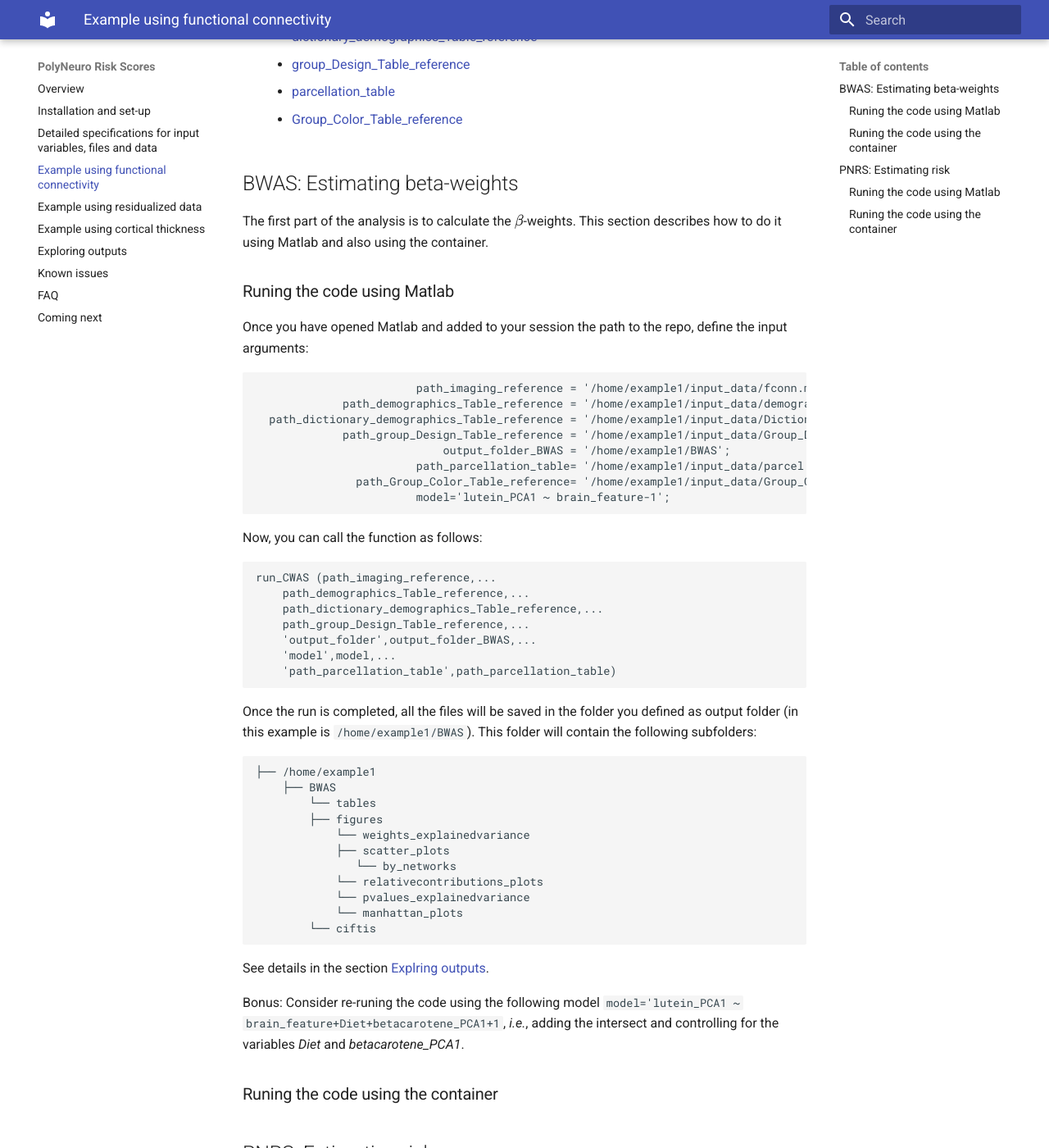
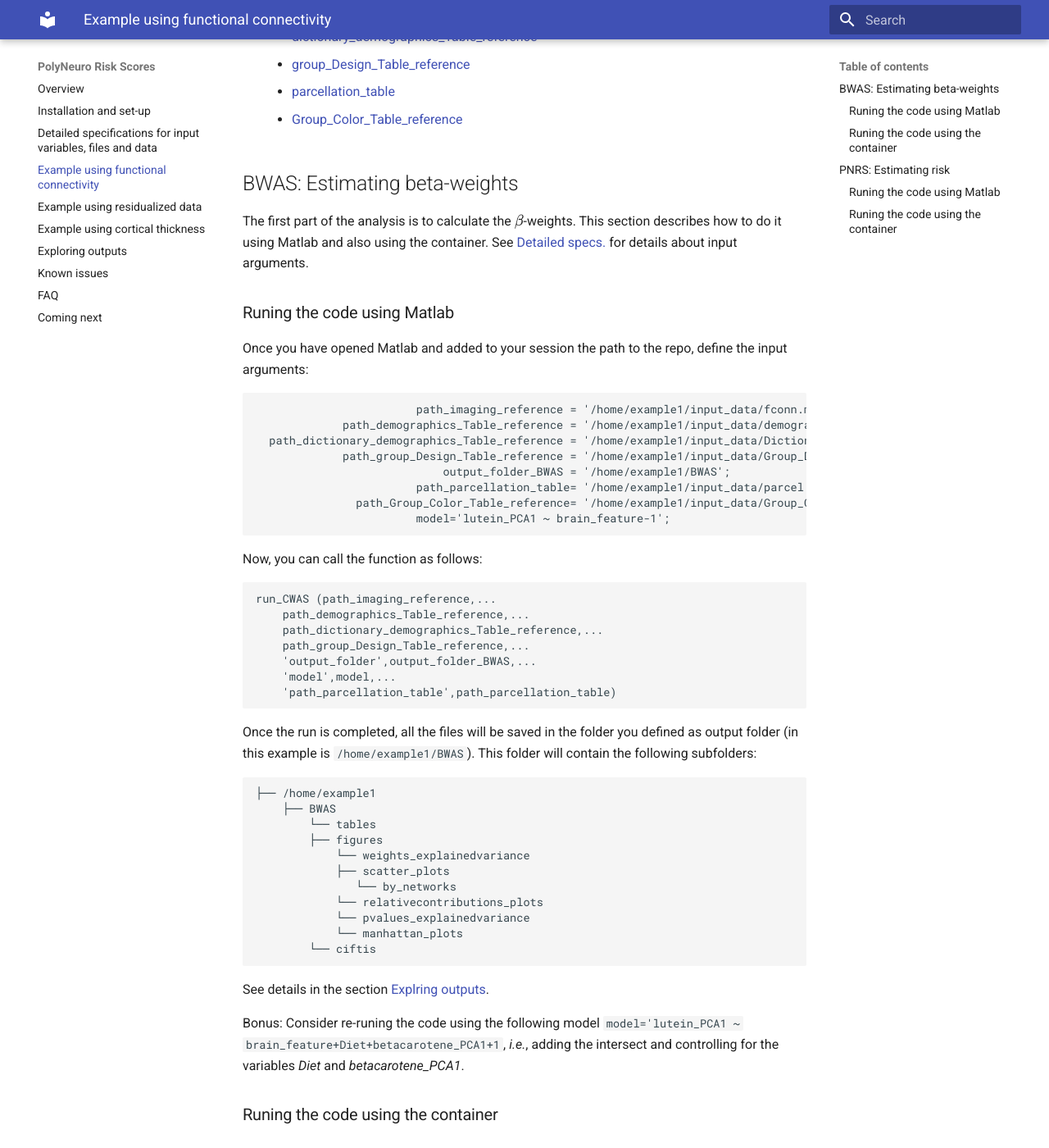
Before and after one commit to omiranda/polyneuro_risk_score, an MkDocs documentation site: the page built from docs/basic_example.md, in a window 1280 px wide and 1400 px high, scrolled down 586 px. Shown: the whole window at 82% size. Built offline with MkDocs 1.6.1 and Material for MkDocs 9.7.7, drawn with Linux system fonts in a browser that asks for light colours; formulas are drawn with MathJax 3; old or Windows-style settings are respelled for this version of MkDocs; some of the changed text lies outside the part shown.

Commit message:
Update basic_example.md

````diff
--- a/docs/basic_example.md
+++ b/docs/basic_example.md
@@ -18,7 +18,7 @@ In this example we'll run a BWAS analysis using functional connectivity as brain
     - [Group_Color_Table_reference](./example1/Group_Color_Table.csv)
 
 ## BWAS: Estimating beta-weights
-The first part of the analysis is to calculate the \\( \beta\\)-weights. This section describes how to do it using Matlab and also using the container.
+The first part of the analysis is to calculate the \\( \beta\\)-weights. This section describes how to do it using Matlab and also using the container. See [Detailed specs.](./detailed_description.md) for details about input arguments.
 
 ### Runing the code using Matlab
 Once you have opened Matlab and added to your session the path to the repo, define the input arguments:
@@ -71,7 +71,7 @@ Bonus: Consider re-runing the code using the following model `model='lutein_PCA1
 
 ## PNRS: Estimating risk
 
-Once the \\( \beta\\)-weights are calculated, you can use them to predict scores in an independent sample. Weights and explained variance files are saved in a subfolder named `tables/` within the folder that contains the outputs of the BWAS analyses.
+Once the \\( \beta\\)-weights are calculated, you can use them to predict scores in an independent sample. Weights and explained variance files are saved in a subfolder named `tables/` within the folder that contains the outputs of the BWAS analyses. See [Detailed specs.](./detailed_description.md) for details about input arguments/
 ### Runing the code using Matlab
 
 ```Matlab
````
